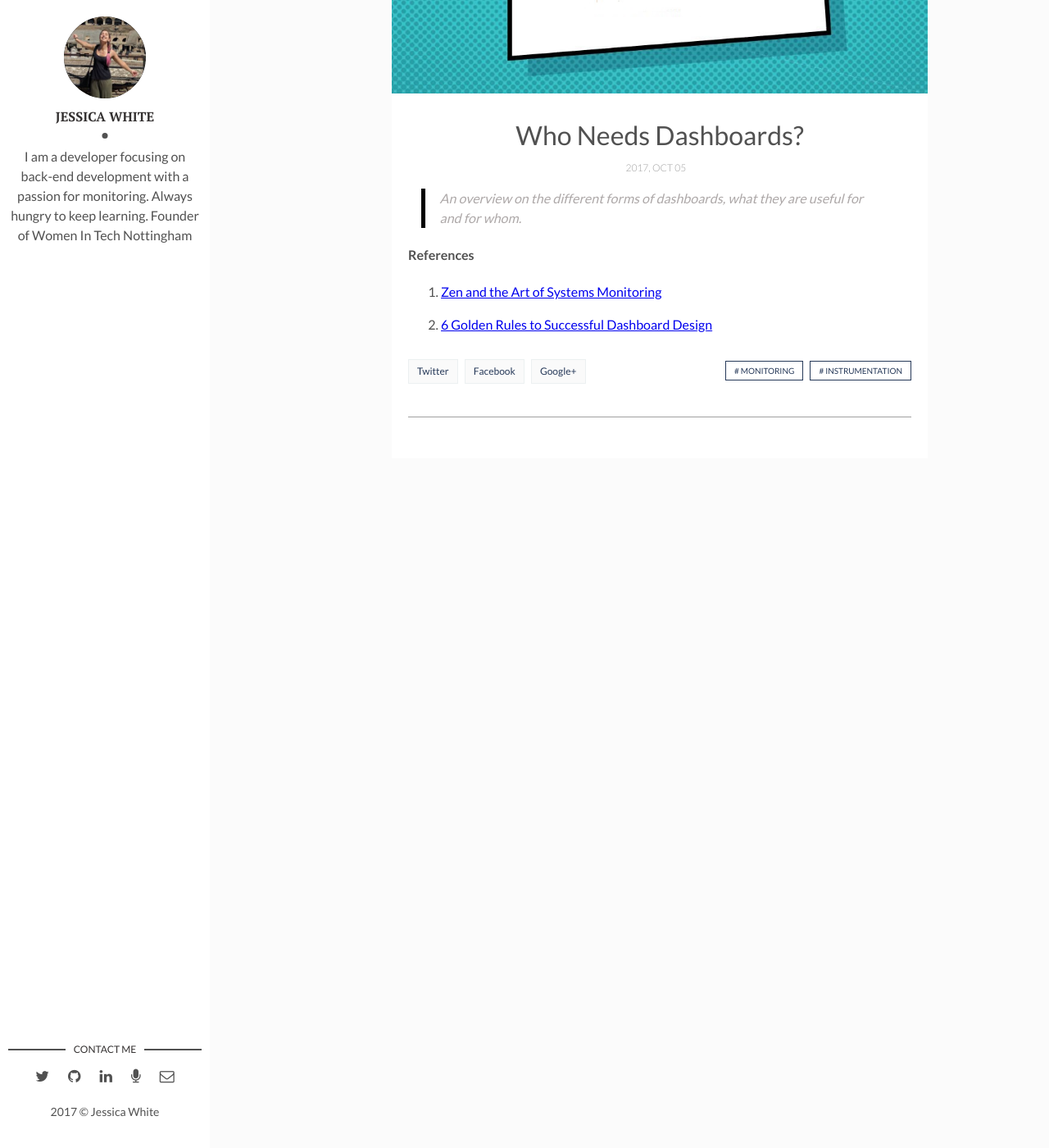
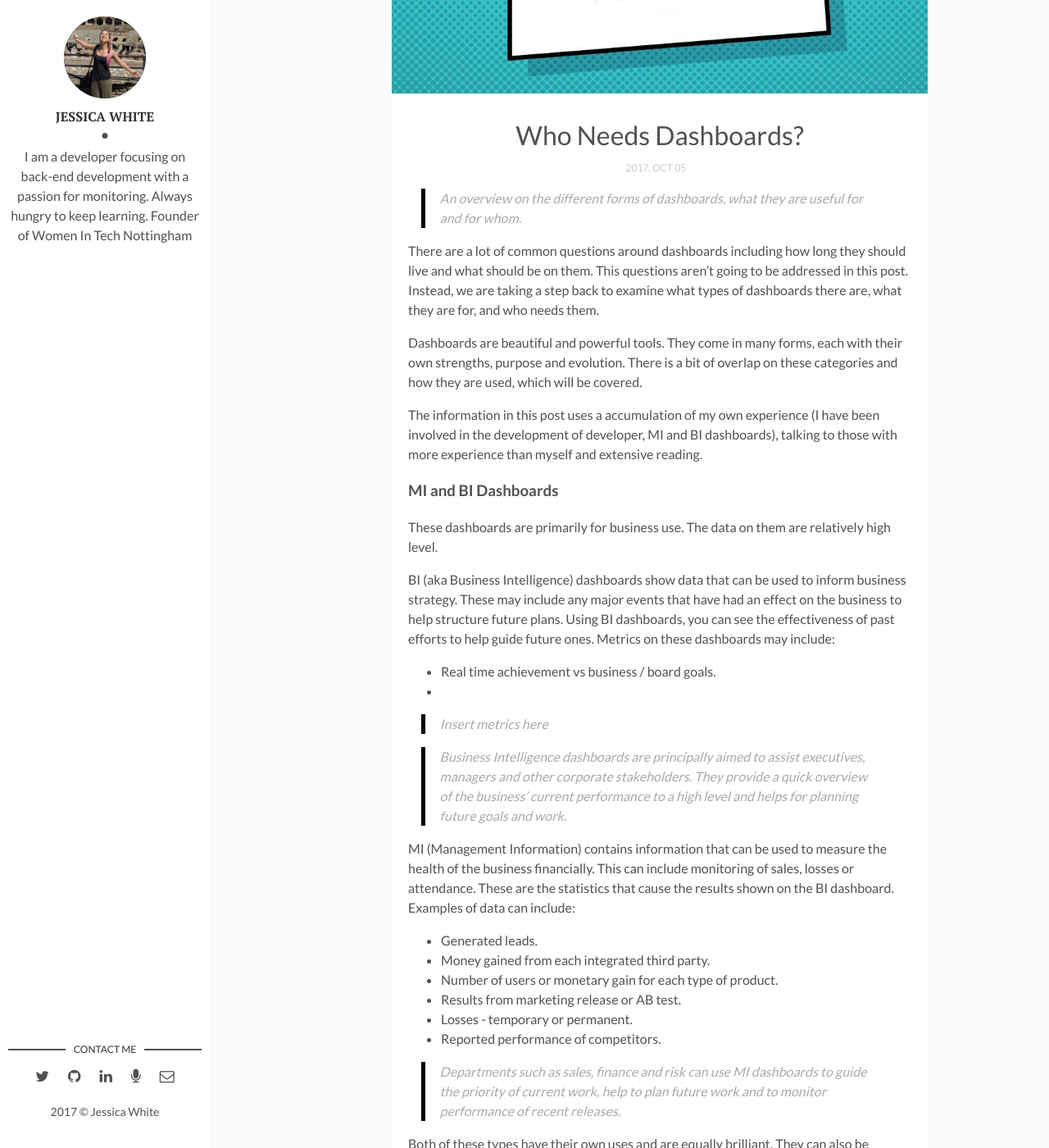
Before and after one commit to wordshaker/jesswhite_4, a Jekyll site: the page built from _posts/2017-10-05-whoneedsdashboards-post.md, in a window 1280 px wide and 1400 px high, scrolled down 270 px. Shown: the whole window at 82% size. Built offline with Jekyll 4.4.1, drawn with Linux system fonts in a browser that asks for light colours; some of the changed text lies outside the part shown.

Commit message:
Dashpost (#5)
First Draft of MI/BI section of the 'who needs dashboards' blog post

```diff
--- a/_posts/2017-10-05-whoneedsdashboards-post.md
+++ b/_posts/2017-10-05-whoneedsdashboards-post.md
@@ -11,9 +11,70 @@ share: true
 
 > An overview on the different forms of dashboards, what they are useful for and for whom.
 
+There are a lot of common questions around dashboards including how long they should live and what should be on them. This questions aren't going to be addressed in this post. Instead, we are taking a step back to examine what types of dashboards there are, what they are for, and who needs them.
 
-#### References
+Dashboards are beautiful and powerful tools. They come in many forms, each with their own strengths, purpose and evolution. There is a bit of overlap on these categories and how they are used, which will be covered.
+
+The information in this post uses a accumulation of my own experience (I have been involved in the development of developer, MI and BI dashboards), talking to those with more experience than myself and extensive reading.
+
+### MI and BI Dashboards
+
+These dashboards are primarily for business use. The data on them are relatively high level.
+
+BI (aka Business Intelligence) dashboards show data that can be used to inform business strategy. These may include any major events that have had an effect on the business to help structure future plans. Using BI dashboards, you can see the effectiveness of past efforts to help guide future ones. Metrics on these dashboards may include:
+
+* Real time achievement vs business / board goals.
+*
+
+> Insert metrics here
+
+> Business Intelligence dashboards are principally aimed to assist executives, managers and other corporate stakeholders. They provide a quick overview of the business' current performance to a high level and helps for planning future goals and work.
+
+MI (Management Information) contains information that can be used to measure the health of the business financially. This can include monitoring of sales, losses or attendance. These are the statistics that cause the results shown on the BI dashboard. Examples of data can include:
+
+* Generated leads.
+* Money gained from each integrated third party.
+* Number of users or monetary gain for each type of product.
+* Results from marketing release or AB test.
+* Losses - temporary or permanent.
+* Reported performance of competitors.
+
+> Departments such as sales, finance and risk can use MI dashboards to guide the priority of current work, help to plan future work and to monitor performance of recent releases.
+
+Both of these types have their own uses and are equally brilliant. They can also be combined to be of interest to a wider audience and have added uses! Not unlike a very cool transformer. By having a combined BI/MI dashboard the company can have a united vision on what the company is trying to achieve. This may be a financial goal, a number or users or something completely different. No matter what it is, the work employees do are normally guided in some way to achieve this goal. By showing this progress in a easy to understand format, everyone in the company can see the companies health, it's progress and how likely they are to get their bonus if its tied to performance.
+
+> Combine MI & BI and the whole business can make use of it.
+
+There is quite a bit of information that can be displayed on the mixed form of dashboard. For instance, by having a graph which shows the target aims for the quarter, where the company is at on achieving that monthly goal and the major events that may have impacted the companies progress. It can show the impact of different departments contributions to achieving this target. Major events on the dashboard can include anything that can impact company in any way. Examples can include:
+
+* A marketing initiative.
+* A new feature.
+* Implementation of a new policy.
+* Outage of a third party.
+* Integration with a new third party.
+
+> Insert picture of example graph here.
+
+By doing something like this it is easy to the company's progression as a whole, the company's eventual aim and some of the contributing factors to the current state of play. Other high level statistics can be added to this board. For instance, I've seen it where by hovering on a point you could see details such as estimated financial impact. Another feature as by hovering on a date you could see dispersed and gained money.
+
+Good rules for these kinds of Keep it simple. Keep it high level. Keep it focused towards that one goal.
+
+### Operational and Development Dashboards
+
+#### Operational information
+
+#### Development information
+
+#### Who needs them?
+
+
+### Reading
 
 1. [Zen and the Art of Systems Monitoring](https://www.scalyr.com/community/guides/zen-and-the-art-of-system-monitoring)
 
 2. [6 Golden Rules to Successful Dashboard Design](https://www.geckoboard.com/blog/building-great-dashboards-6-golden-rules-to-successful-dashboard-design/#.WdKS62hSyUl)
+
+3. [Executive Dashboards - What they are and why every business needs one](https://www.forbes.com/sites/davelavinsky/2013/09/06/executive-dashboards-what-they-are-why-every-business-needs-one/#25b577fe37d1)
+
+
+### Thanks to:
```
Also changed, not shown: assets/img/2017-10-05/check.png (added), assets/img/2017-10-05/cross.png (added), assets/img/2017-10-05/sad.png (added), assets/img/2017-10-05/smile.png (added).
